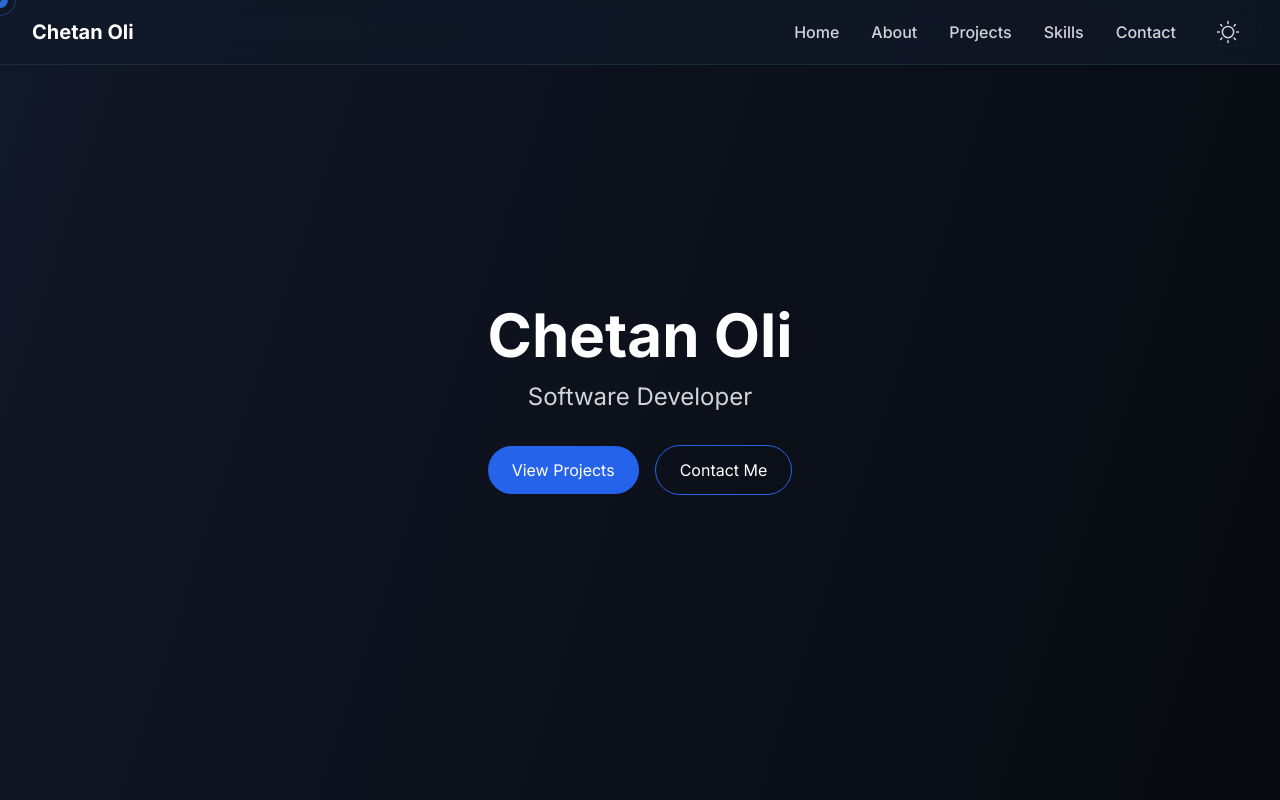
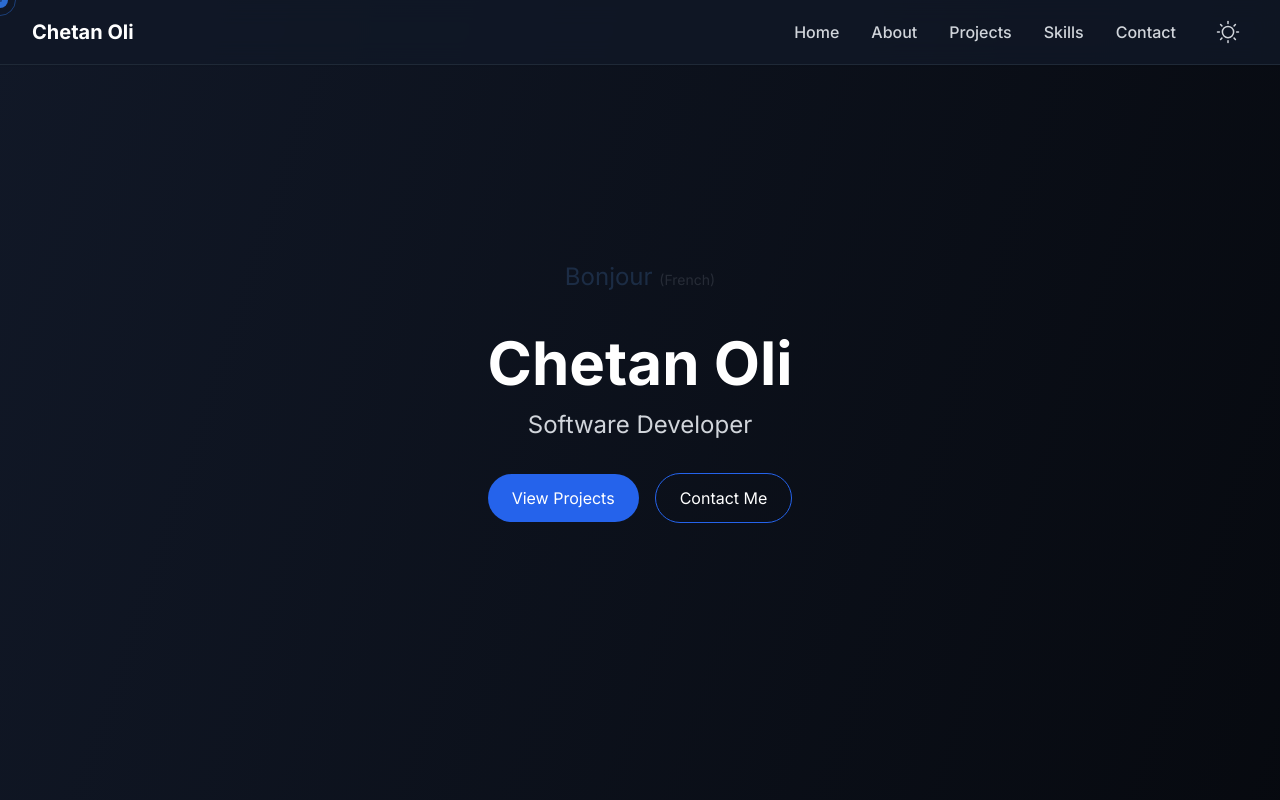
Before and after one commit to chetanoli2012/next-portfolio, a Next.js app: page / in a window 1280 px wide. Shown: the top 800 px of the page. Built offline with nearby package versions, Linux system fonts and the light colour scheme.

Commit message:
Added animated greetings

```diff
--- a/app/page.tsx
+++ b/app/page.tsx
@@ -5,6 +5,7 @@ import About from "@/components/About";
 import Projects from "@/components/Projects";
 import Skills from "@/components/Skills";
 import Contact from "@/components/Contact";
+import AnimatedGreeting from "@/components/AnimatedGreeting";
 
 export default function Home() {
   const scrollToSection = (sectionId: string) => {
@@ -23,6 +24,7 @@ export default function Home() {
           transition={{ duration: 0.8 }}
           className="text-center"
         >
+          <AnimatedGreeting />
           <motion.h1
             className="text-6xl font-bold mb-4"
             initial={{ scale: 0.5 }}
--- /dev/null
+++ b/components/AnimatedGreeting.tsx
@@ -0,0 +1,48 @@
+"use client";
+
+import { motion, AnimatePresence } from "framer-motion";
+import { useState, useEffect } from "react";
+
+const greetings = [
+  { text: "Hello", language: "English" },
+  { text: "नमस्ते", language: "Nepali" },
+  { text: "Bonjour", language: "French" },
+  { text: "こんにちは", language: "Japanese" },
+  { text: "Hola", language: "Spanish" },
+  { text: "안녕하세요", language: "Korean" },
+  { text: "Ciao", language: "Italian" },
+  { text: "Hallo", language: "German" },
+];
+
+export default function AnimatedGreeting() {
+  const [index, setIndex] = useState(0);
+
+  useEffect(() => {
+    const timer = setInterval(() => {
+      setIndex((prev) => (prev + 1) % greetings.length);
+    }, 2000);
+    return () => clearInterval(timer);
+  }, []);
+
+  return (
+    <div className="h-[40px] mb-4 relative">
+      <AnimatePresence mode="wait">
+        <motion.div
+          key={index}
+          initial={{ opacity: 0, y: 20 }}
+          animate={{ opacity: 1, y: 0 }}
+          exit={{ opacity: 0, y: -20 }}
+          transition={{ duration: 0.5 }}
+          className="absolute w-full text-center"
+        >
+          <span className="text-2xl text-blue-400">
+            {greetings[index].text}{" "}
+            <span className="text-gray-400 text-sm">
+              ({greetings[index].language})
+            </span>
+          </span>
+        </motion.div>
+      </AnimatePresence>
+    </div>
+  );
+}
```
